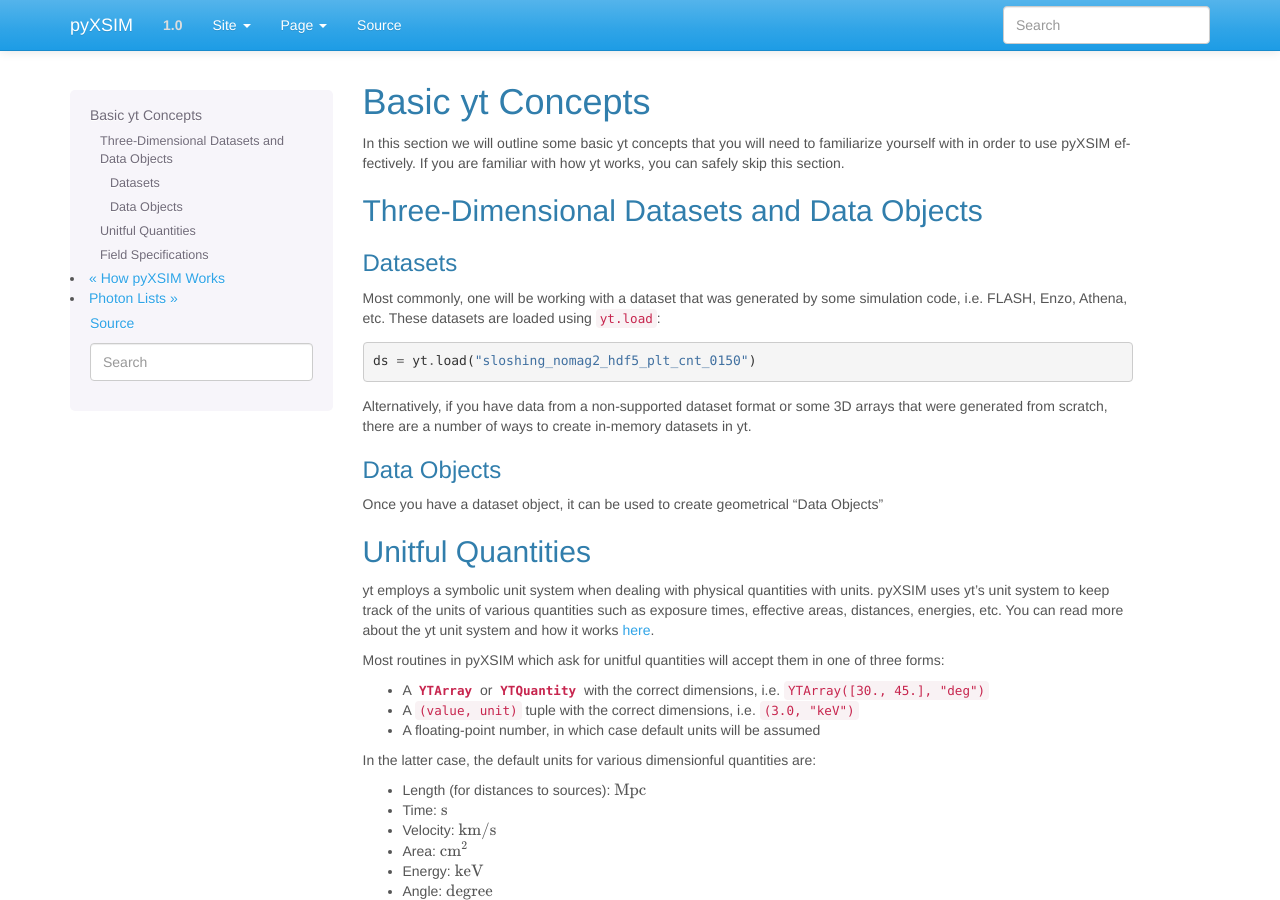
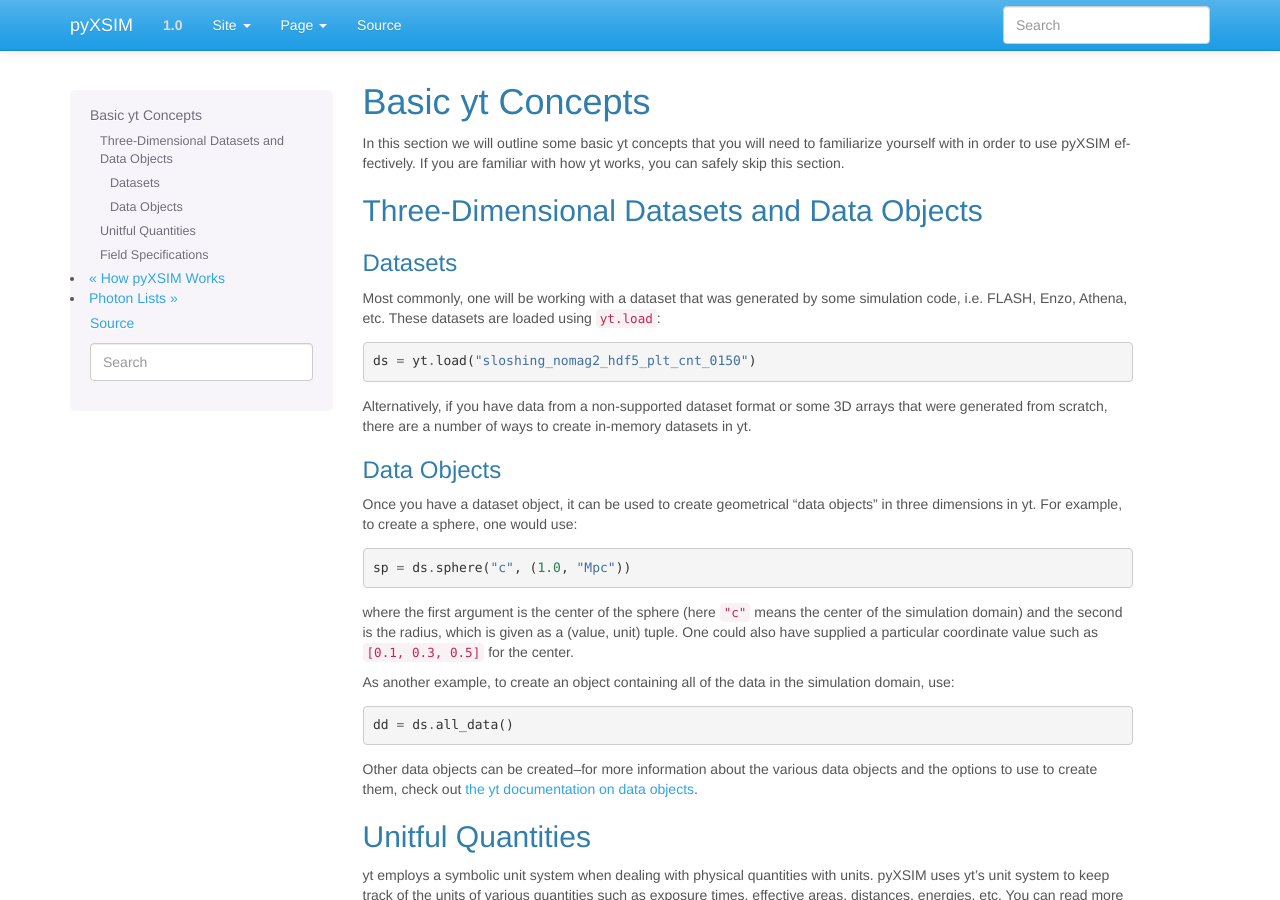
Before and after one commit to jzuhone/pyxsim, a Sphinx documentation site: the page built from doc/source/basic_yt_concepts.rst, in a window 1280 px wide and 900 px high. Built offline with Sphinx 7.4.7, drawn with Linux system fonts in a browser that asks for light colours.

Commit message:
More docs

```diff
--- a/doc/source/basic_yt_concepts.rst
+++ b/doc/source/basic_yt_concepts.rst
@@ -26,7 +26,26 @@ generated from scratch, there are a number of ways to create in-memory datasets
 Data Objects
 ++++++++++++
 
-Once you have a dataset object, it can be used to create geometrical "Data Objects"
+Once you have a dataset object, it can be used to create geometrical "data objects" in three
+dimensions in yt. For example, to create a sphere, one would use:
+
+.. code-block::
+
+    sp = ds.sphere("c", (1.0, "Mpc"))
+
+where the first argument is the center of the sphere (here ``"c"`` means the center of the simulation
+domain) and the second is the radius, which is given as a (value, unit) tuple. One could also have
+supplied a particular coordinate value such as ``[0.1, 0.3, 0.5]`` for the center.
+
+As another example, to create an object containing all of the data in the simulation domain, use:
+
+.. code-block::
+
+    dd = ds.all_data()
+
+Other data objects can be created--for more information about the various data objects and the options
+to use to create them, check out
+`the yt documentation on data objects <http://yt-project.org/doc/analyzing/objects.html>`_.
 
 Unitful Quantities
 ------------------
```
Also changed, not shown: doc/source/installing.rst (+4 -9 lines).
